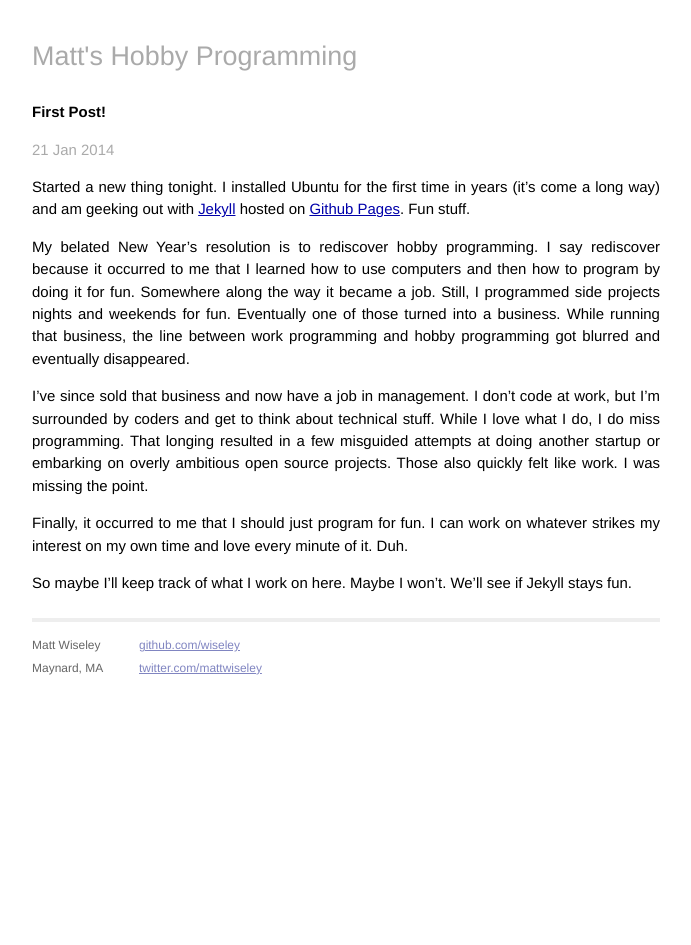
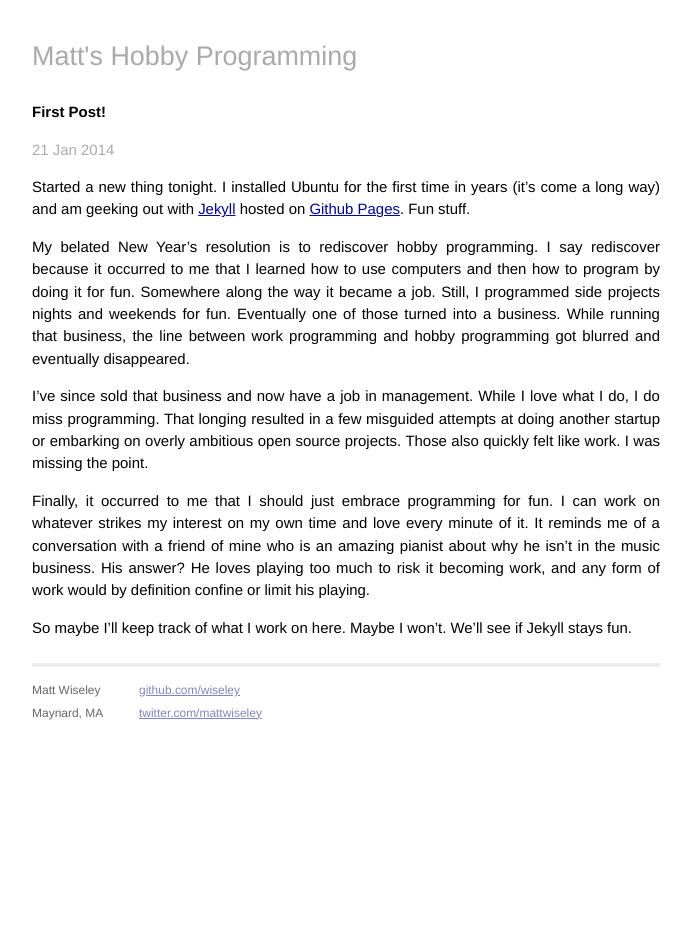
Before and after one commit to bagaag/coderfolder.com, a Jekyll site: the page built from _posts/2014-01-21-welcome-to-jekyll.markdown, in a window 1280 px wide. Shown: the whole page, without its empty margins (294-985 px from the left). Built offline with Jekyll 4.4.1, drawn with Linux system fonts in a browser that asks for light colours; Markdown is read by kramdown in place of the engine named in the settings.

Commit message:
Update 2014-01-21-welcome-to-jekyll.markdown

```diff
--- a/_posts/2014-01-21-welcome-to-jekyll.markdown
+++ b/_posts/2014-01-21-welcome-to-jekyll.markdown
@@ -8,8 +8,8 @@ Started a new thing tonight. I installed Ubuntu for the first time in years (it'
 
 My belated New Year's resolution is to rediscover hobby programming. I say rediscover because it occurred to me that I learned how to use computers and then how to program by doing it for fun. Somewhere along the way it became a job. Still, I programmed side projects nights and weekends for fun. Eventually one of those turned into a business. While running that business, the line between work programming and hobby programming got blurred and eventually disappeared.
 
-I've since sold that business and now have a job in management. I don't code at work, but I'm surrounded by coders and get to think about technical stuff. While I love what I do, I do miss programming. That longing resulted in a few misguided attempts at doing another startup or embarking on overly ambitious open source projects. Those also quickly felt like work. I was missing the point.
+I've since sold that business and now have a job in management. While I love what I do, I do miss programming. That longing resulted in a few misguided attempts at doing another startup or embarking on overly ambitious open source projects. Those also quickly felt like work. I was missing the point.
 
-Finally, it occurred to me that I should just program for fun. I can work on whatever strikes my interest on my own time and love every minute of it. Duh.
+Finally, it occurred to me that I should just embrace programming for fun. I can work on whatever strikes my interest on my own time and love every minute of it. It reminds me of a conversation with a friend of mine who is an amazing pianist about why he isn't in the music business. His answer? He loves playing too much to risk it becoming work, and any form of work would by definition confine or limit his playing.
 
 So maybe I'll keep track of what I work on here. Maybe I won't. We'll see if Jekyll stays fun.
```
